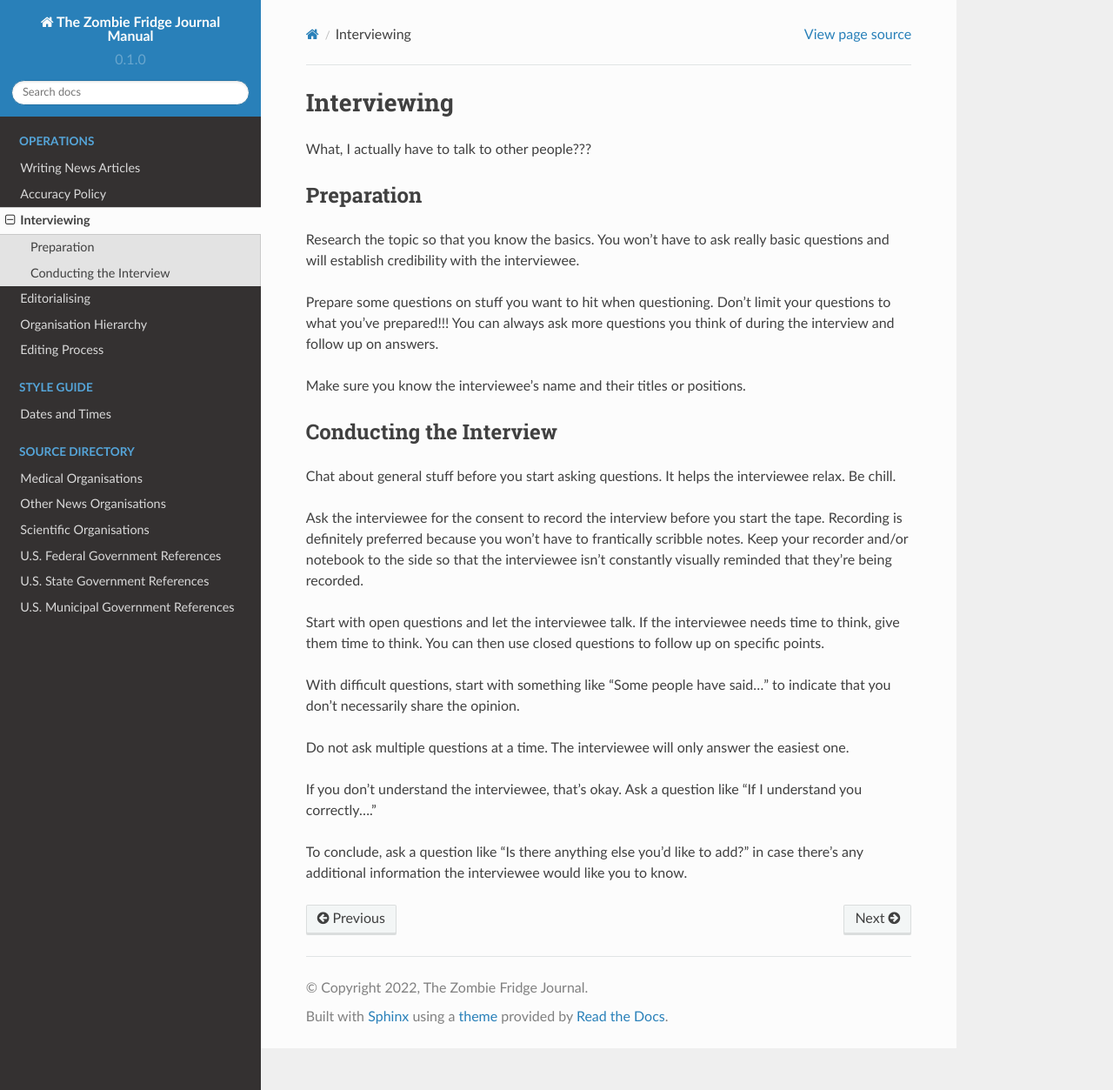
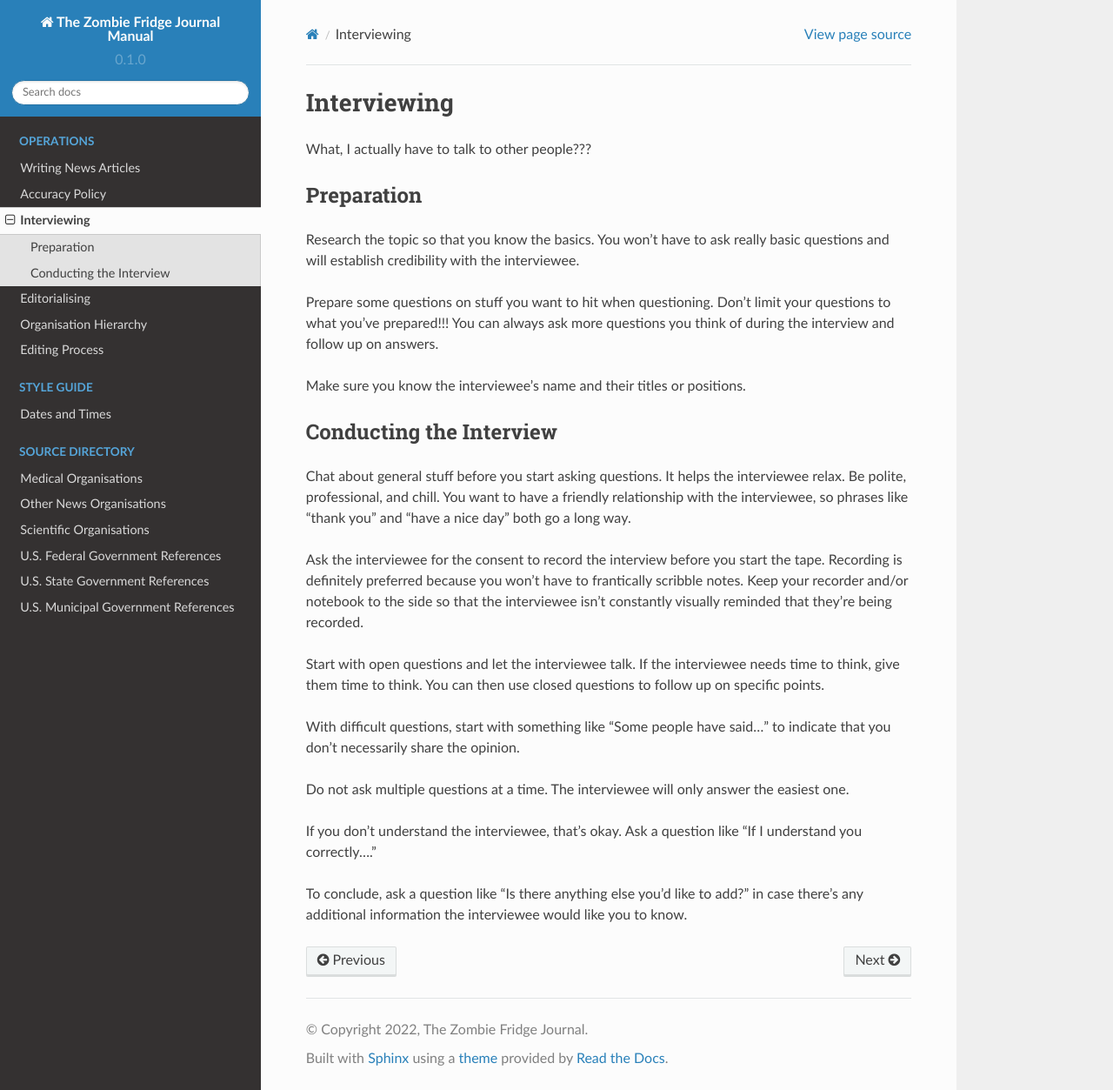
Before and after one commit to theZFJ/manual, a Sphinx documentation site: the page built from docs/interviewing.rst, in a window 1280 px wide and 1253 px high. Shown: the whole window at 87% size. Built offline with Sphinx 7.4.7 and the Read the Docs theme 2.0.0, drawn with Linux system fonts in a browser that asks for light colours.

Commit message:
implement #3
Co-Authored-By: SushBal8598 <109186110+SushBal8598@users.noreply.github.com>

```diff
--- a/docs/index.rst
+++ b/docs/index.rst
@@ -39,6 +39,7 @@ Contributors:
 -------------
 
 * Alvin Wu, Editor-in-Chief
+* Sushanth Balaraman
 
 Edits:
 ------
--- a/docs/interviewing.rst
+++ b/docs/interviewing.rst
@@ -15,7 +15,7 @@ Make sure you know the interviewee's name and their titles or positions.
 Conducting the Interview
 ------------------------
 
-Chat about general stuff before you start asking questions. It helps the interviewee relax. Be chill.
+Chat about general stuff before you start asking questions. It helps the interviewee relax. Be polite, professional, and chill. You want to have a friendly relationship with the interviewee, so phrases like "thank you" and "have a nice day" both go a long way.
 
 Ask the interviewee for the consent to record the interview before you start the tape. Recording is definitely preferred because you won't have to frantically scribble notes. Keep your recorder and/or notebook to the side so that the interviewee isn't constantly visually reminded that they're being recorded.
 
```
